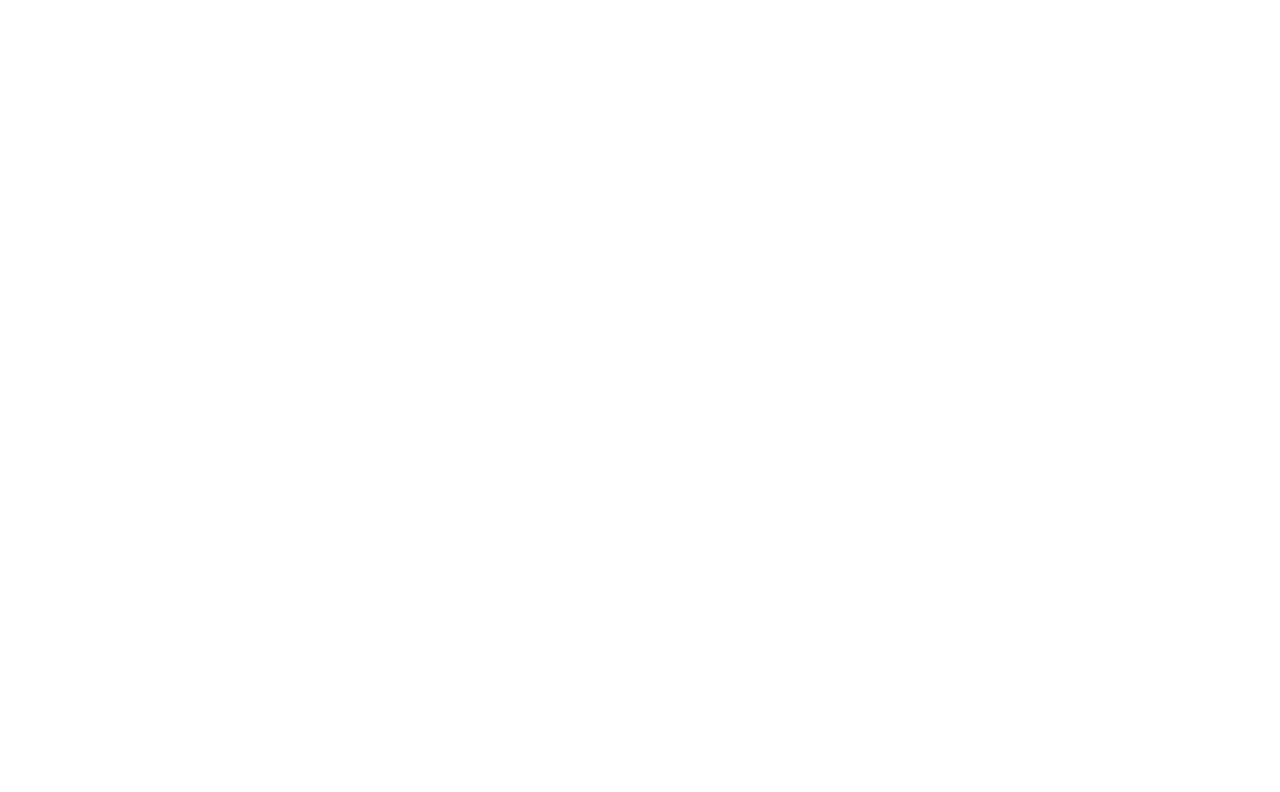
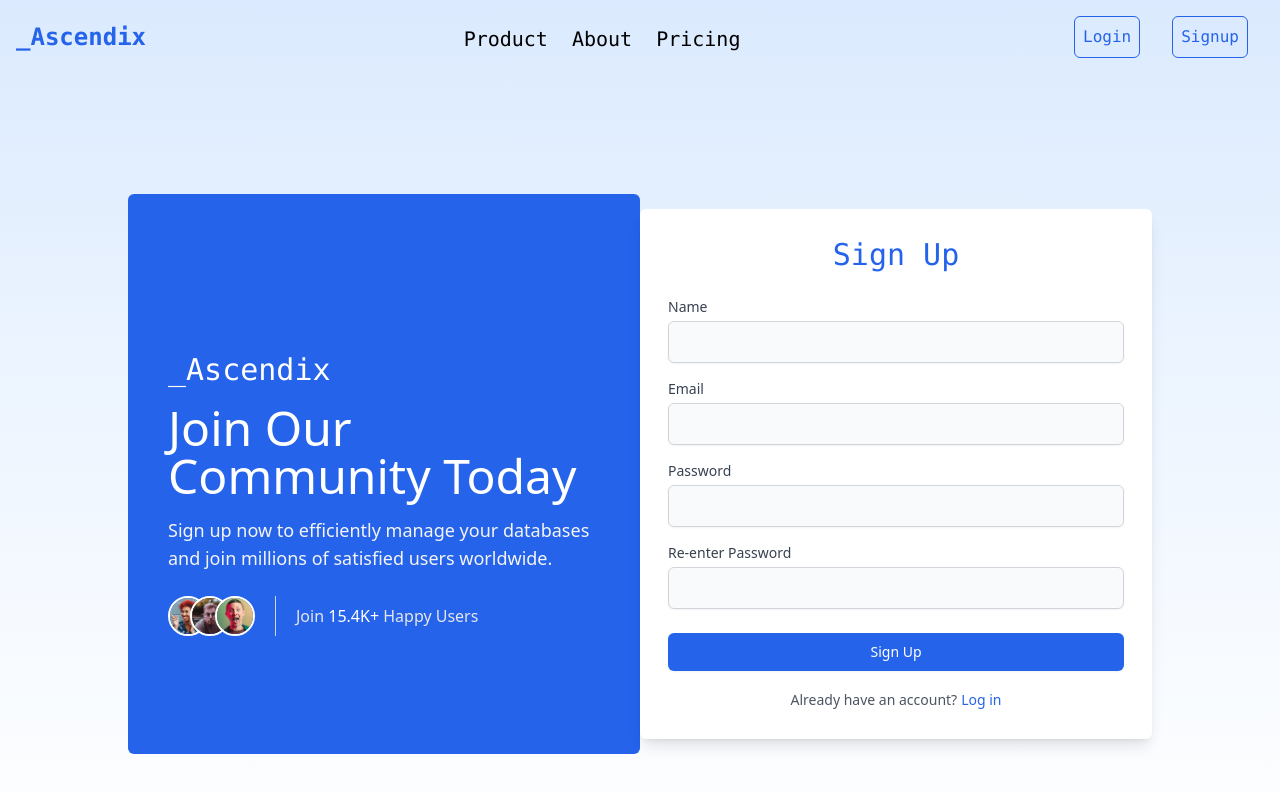
Before and after one commit to suraj-9849/toolsmith, a React (Create React App) app: page /signup in a window 1280 px wide. Before the commit this address had no page. Shown: the top 792 px of the page. Built offline with nearby package versions, Linux system fonts and the light colour scheme.

Commit message:
added signup page and also Renamed the Footer.jsx to Footer.tsx

```diff
--- a/src/App.tsx
+++ b/src/App.tsx
@@ -14,6 +14,7 @@ import Dashboard from './components/Dashboard';
 import Login from './components/Login';
 import SelectDs from './components/SelectDs';
 import Connection from './components/Connection';
+import Signup from './components/Signup';
 
 function App() {
   return (
@@ -21,6 +22,7 @@ function App() {
       <Routes>
         <Route path="/" element={<DataBaseHome />} />
         <Route path="/login" element={<Login />} />
+        <Route path="/signup" element={<Signup />} />
         <Route path="/pricing" element={<Pricing />} />
         <Route path="/dbenter" element={<SelectDs />} />
         <Route path="/connection/:source" element={<Connection />} />
--- a/src/components/Login.tsx
+++ b/src/components/Login.tsx
@@ -5,6 +5,7 @@ import jese from '../icons/jese.png';
 import Navbar from './Navbar';
 import axios from 'axios';
 import { CgSpinner } from 'react-icons/cg';
+import { Link } from 'react-router-dom';
 
 function Login() {
   const [email, setEmail] = React.useState<string>('');
@@ -93,7 +94,9 @@ function Login() {
                   </button>
                   <div className="flex mt-2">
                     <h1 className="font-light font-mono">Don't have an account?</h1>
-                    <h1 className="font-mono text-blue-600">&nbsp;SignUp</h1>
+                    <Link to={"/signup"} >
+                    <button className="font-mono text-blue-600">&nbsp;SignUp</button>
+                    </Link>
                   </div>
                 </div>
                 <div className="my-4 flex items-center gap-4">
--- a/src/components/Navbar.tsx
+++ b/src/components/Navbar.tsx
@@ -50,7 +50,7 @@ function Navbar() {
           <Link to={'/login'}>
             <button className="font-mono text-xl text-black">login</button>
           </Link>
-          <Link to={'/'}>
+          <Link to={'/signup'}>
             <button className="font-mono text-xl text-black">Signup</button>
           </Link>
         </div>
@@ -61,9 +61,11 @@ function Navbar() {
             Login
           </button>
         </Link>
+        <Link to={"/signup"} >
         <button className="mx-4 rounded-md hover:bg-blue-600 border-blue-600 font-mono font-light border-solid hover:border-blue-600 p-2 border text-md bg-blue-100 hover:text-white transition duration-300 text-blue-600">
           Signup
         </button>
+        </Link>
       </div>
     </nav>
   );
--- /dev/null
+++ b/src/components/Signup.tsx
@@ -0,0 +1,126 @@
+import React from 'react';
+import axios from 'axios';
+import { Link } from 'react-router-dom';
+import Navbar from './Navbar';
+import bonnie from '../icons/bonnie.png';
+import thomas from '../icons/thomas.png';
+import jese from '../icons/jese.png';
+
+export default function Signup() {
+    const [name, setName] = React.useState<string>('');
+    const [email, setEmail] = React.useState<string>('');
+    const [password, setPassword] = React.useState<string>('');
+    const [reenterPassword, setReenterPassword] = React.useState<string>('');
+
+    const handleSubmit = async (e: React.FormEvent<HTMLFormElement>) => {
+        e.preventDefault();
+        if (password !== reenterPassword) {
+            alert("Passwords do not match!!!!!");
+            return;
+        }
+        // console.log(name,email,password,reenterPassword) - > Checking!!
+        try {
+            const response = await axios.post('http://localhost:5000/api/user/signup', {
+                name,
+                email,
+                password,
+            });
+            console.log(response.data);
+        } catch (e) {
+            console.error(e);
+            alert("Signup failed!!");
+        }
+    };
+
+    return (
+        <div className="bg-gradient-to-b from-blue-100 via-blue-50 to-white min-h-screen">
+            <Navbar />
+            <div className="flex h-screen items-center justify-center ">
+                <div className="flex w-[80vw] items-center">
+                    <div className="w-1/2 p-10 h-[70vh] rounded-md hidden content-center sm:flex items-center justify-center bg-blue-600">
+                        <div className="mt-10  ">
+                            <h1 className="font-mono font-light text-3xl text-white">_Ascendix</h1>
+                            <h1 className="text-5xl text-white mt-4">Join Our Community Today</h1>
+                            <h1 className="mt-4 text-lg font-light text-gray-100">
+                                Sign up now to efficiently manage your databases and join millions of satisfied users worldwide.
+                            </h1>
+                            <div className="mt-6 flex items-center">
+                                <div className="border-r flex items-center border-gray-300">
+                                    <img src={bonnie} className="rounded-full border-2 border-white h-10" alt="" />
+                                    <img src={thomas} className="rounded-full border-2 ml-[-18px] border-white h-10" alt="" />
+                                    <img src={jese} className="rounded-full mr-5 border-2 ml-[-15px] border-white h-10" alt="" />
+                                </div>
+                                <div className="ml-5 flex">
+                                    <h1 className="text-light text-gray-200">Join</h1>
+                                    <h1 className="text-white">&nbsp;15.4K+</h1>
+                                    <h1 className="textlight text-gray-200">&nbsp;Happy Users</h1>
+                                </div>
+                            </div>
+                        </div>
+                    </div>
+                    <div className="sm:w-1/2 w-full bg-white p-10 sm:p-7 rounded-md shadow-lg">
+                        <h2 className="text-3xl font-mono text-blue-600 mb-6 text-center">Sign Up</h2>
+                        <form onSubmit={handleSubmit}>
+                            <div className="mb-4">
+                                <label htmlFor="name" className="block text-sm font-medium text-gray-700">Name</label>
+                                <input
+                                    id="name"
+                                    type="text"
+                                    value={name}
+                                    onChange={(e) => setName(e.target.value)}
+                                    className="mt-1 block w-full px-3 py-2 bg-gray-50 border border-gray-300 rounded-md shadow-sm focus:outline-none focus:ring-blue-500 focus:border-blue-500"
+                                    required
+                                />
+                            </div>
+                            <div className="mb-4">
+                                <label htmlFor="email" className="block text-sm font-medium text-gray-700">Email</label>
+                                <input
+                                    id="email"
+                                    type="email"
+                                    value={email}
+                                    onChange={(e) => setEmail(e.target.value)}
+                                    className="mt-1 block w-full px-3 py-2 bg-gray-50 border border-gray-300 rounded-md shadow-sm focus:outline-none focus:ring-blue-500 focus:border-blue-500"
+                                    required
+                                />
+                            </div>
+                            <div className="mb-4">
+                                <label htmlFor="password" className="block text-sm font-medium text-gray-700">Password</label>
+                                <input
+                                    id="password"
+                                    type="password"
+                                    value={password}
+                                    onChange={(e) => setPassword(e.target.value)}
+                                    className="mt-1 block w-full px-3 py-2 bg-gray-50 border border-gray-300 rounded-md shadow-sm focus:outline-none focus:ring-blue-500 focus:border-blue-500"
+                                    required
+                                />
+                            </div>
+                            <div className="mb-6">
+                                <label htmlFor="reenterPassword" className="block text-sm font-medium text-gray-700">Re-enter Password</label>
+                                <input
+                                    id="reenterPassword"
+                                    type="password"
+                                    value={reenterPassword}
+                                    onChange={(e) => setReenterPassword(e.target.value)}
+                                    className="mt-1 block w-full px-3 py-2 bg-gray-50 border border-gray-300 rounded-md shadow-sm focus:outline-none focus:ring-blue-500 focus:border-blue-500"
+                                    required
+                                />
+                            </div>
+                            <button
+                                type="submit"
+                                className="w-full flex justify-center py-2 px-4 border border-transparent rounded-md shadow-sm text-sm font-medium text-white bg-blue-600 hover:bg-blue-700 focus:outline-none focus:ring-2 focus:ring-offset-2 focus:ring-blue-500"
+                            >
+                                Sign Up
+                            </button>
+                        </form>
+                        <div className="mt-4 text-center">
+                            <span className="text-sm text-gray-600">Already have an account?</span>
+                            <Link to="/login" className="ml-1 text-sm text-blue-600 hover:text-blue-500">
+                                Log in
+                            </Link>
+                        </div>
+                    </div>
+                </div>
+            </div>
+        </div>
+    );
+}
```
Also changed, not shown: src/components/Footer.tsx (renamed from src/components/Footer.jsx).
